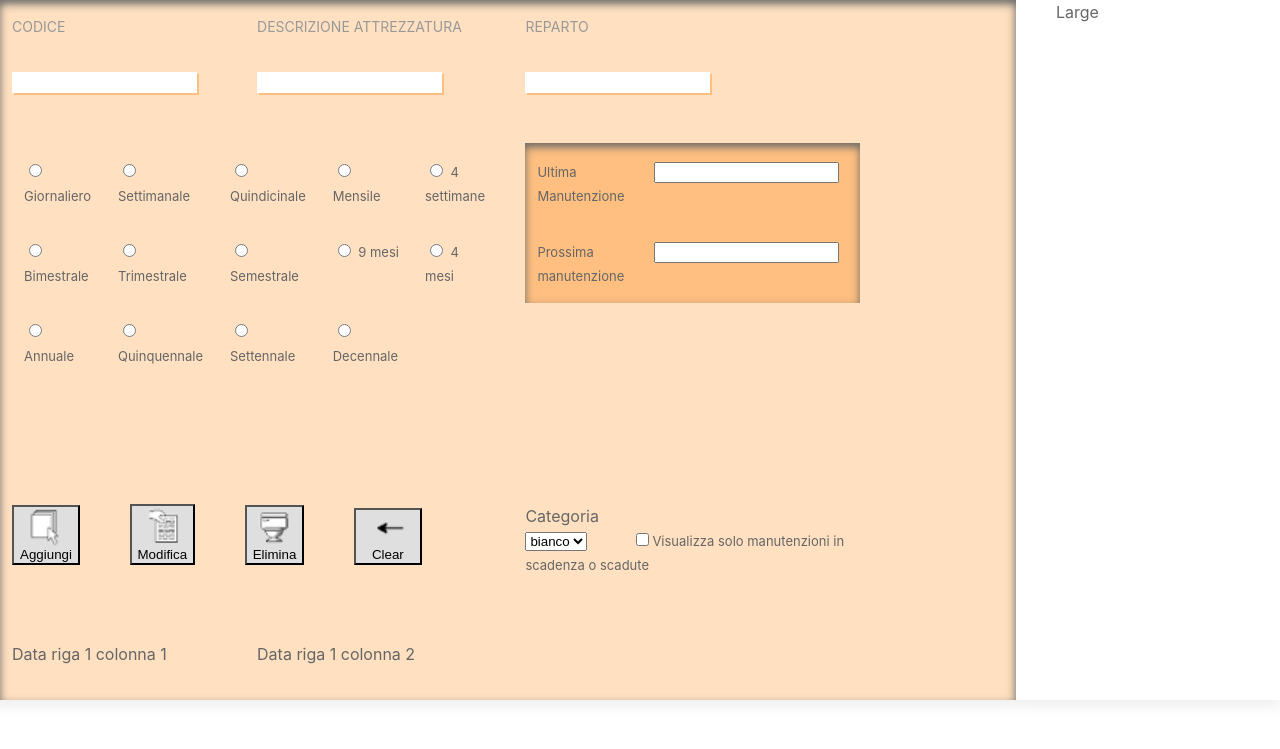
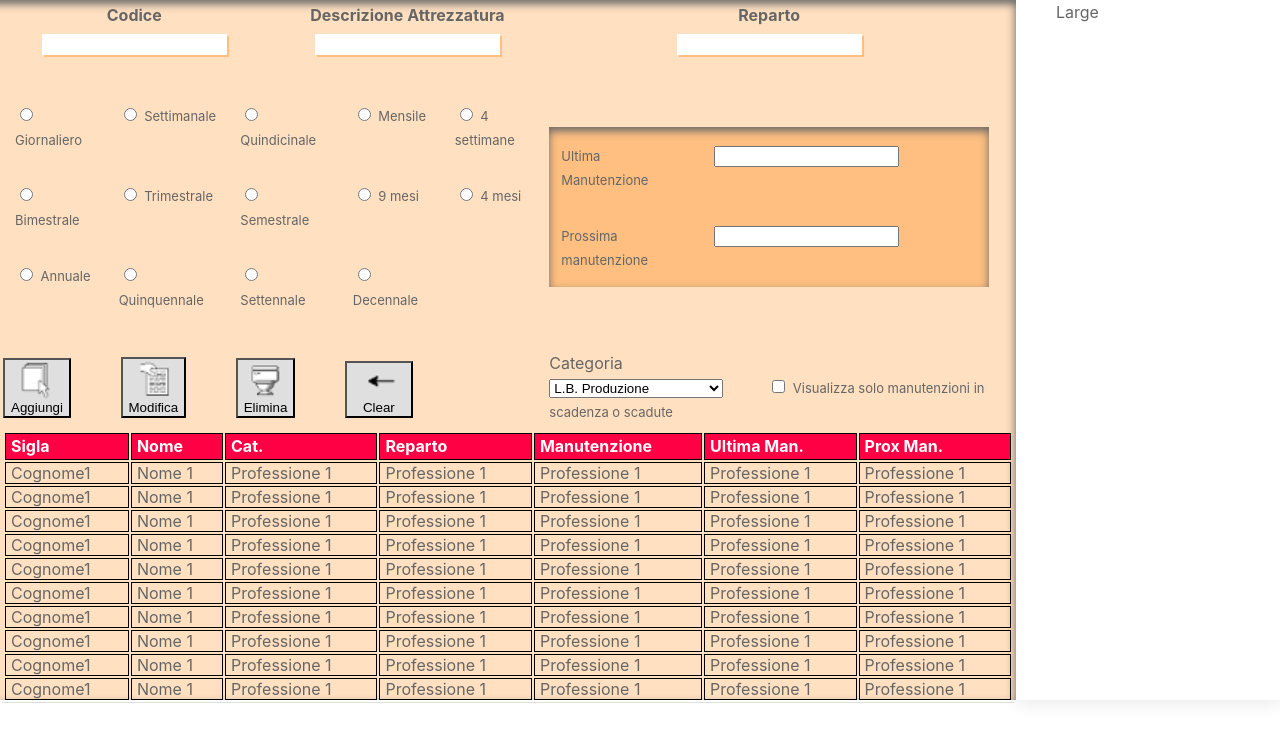
Before and after one commit to EmilioVerri/Software-Manutenzione, a PHP site: page / in a window 1280 px wide. Shown: the top 749 px of the page. Run offline with PHP 8.4, Linux system fonts and the light colour scheme.

Commit message:
Zona arancione, inserita la scroll bar alla tabella. La tabella deve essere ancora modificata però

```diff
--- /dev/null
+++ b/www/css.css
@@ -0,0 +1,56 @@
+
+
+#stile {
+    border: 1px solid black; /* Add table borders */
+    padding: 5px; /* Add cell padding */
+  }
+
+  /* Add styling for selected rows (when a td is clicked) */
+  tr.selected {
+    background-color: #FFC; /* Or any desired color */
+  }
+
+  /* Show scrollbar after 5 tr elements in table with id="scorribile" */
+  #scorribile tbody tr:nth-child(6) {
+    display: table-row; /* Show scrollbar after 5th row */
+  }
+
+
+
+
+
+/*tabella scorribile*/
+
+  .table-ext {width:90%;}
+
+.table-ext thead th {
+height:15px;
+line-height:15px;
+border-bottom:1px solid #ddd;
+text-align: left;
+border:1px solid #ddd;
+padding: 0 0 0 5px;
+background: #f04;
+color:#fff;
+}
+
+.table-ext tbody td {
+border-bottom:1px solid #ddd;
+}
+
+.divinterno{
+height:270px;
+overflow:auto;
+width:100%;
+}
+
+.table-int {
+width:100%;
+}
+
+.table-int td {
+height:10px;
+line-height:10px;
+}
+
+/*fine tabella scorribile*/
--- a/www/index.php
+++ b/www/index.php
@@ -28,6 +28,12 @@ if (session_status() === PHP_SESSION_NONE) {
 
 <head>
     <title>Baxter Application</title>
+
+    <link rel="stylesheet" href="css.css">
+
+
+
+
     <meta charset="utf-8" />
     <meta name="viewport" content="width=device-width, initial-scale=1" />
     <link rel="stylesheet" href="https://cdn.jsdelivr.net/npm/uikit@3.15.9/dist/css/uikit.min.css" />
@@ -37,9 +43,9 @@ if (session_status() === PHP_SESSION_NONE) {
 
 <body>
     <div class="uk-grid uk-grid-match">
-        <div class="uk-width-4-5 uk-card uk-card-default" style="height:700px;">
-            <table class="uk-table uk-table-responsive"
-                style="background-color: rgb(255, 224,192); box-shadow: inset 0 4px 8px;">
+        <div class="uk-width-4-5 uk-card uk-card-default"
+            style="height:700px; background-color: rgb(255, 224,192);box-shadow: inset 0 4px 8px;">
+            <table>
                 <thead>
                     <tr>
                         <th>Codice</th>
@@ -49,13 +55,16 @@ if (session_status() === PHP_SESSION_NONE) {
                 </thead>
                 <tbody>
                     <tr>
-                        <td><input type="text" id="input1" name="codice"
+                        <td align="center"><input type="text" id="input1" name="codice"
                                 style="border: 2px solid white; box-shadow: 2px 2px 0px rgb(254, 191, 128);"></td>
-                        <td><input type="text" id="input1" name="descrizioneAttrezzatura"
+                        <td align="center"><input type="text" id="input1" name="descrizioneAttrezzatura"
                                 style="border: 2px solid white; box-shadow: 2px 2px 0px rgb(254, 191, 128);"></td>
-                        <td><input type="text" id="input1" name="reparto"
+                        <td align="center"><input type="text" id="input1" name="reparto"
                                 style="border: 2px solid white; box-shadow: 2px 2px 0px rgb(254, 191, 128);"></td>
                     </tr>
+                    <tr>
+                    <td><br></td>
+    </tr>
                     <tr>
 
                         <td colspan=2>
@@ -172,14 +181,13 @@ if (session_status() === PHP_SESSION_NONE) {
                         </td>
                         <td>
                             <div class="table-header">Categoria</div>
-                            <select name="colori">
-                                <option value="1">bianco</option>
-                                <option value="2">nero</option>
-                                <option value="3">grigio</option>
-                                <option value="4">rosso</option>
-                                <option value="5">blu</option>
+                            <select name="tipi">
+                                <option value="1">L.B. Produzione</option>
+                                <option value="2">L.B. Manutenzione</option>
+                                <option value="3">Solo Piano Manutenzione</option>
                             </select>&nbsp;&nbsp;&nbsp;&nbsp;&nbsp;&nbsp;&nbsp;&nbsp;&nbsp;
-                            <input type="checkbox" value="scadenzaManutenzioni"><font size="2">Visualizza solo manutenzioni in scadenza o scadute</font>
+                            <input type="checkbox" value="scadenzaManutenzioni">
+                            <font size="2">Visualizza solo manutenzioni in scadenza o scadute</font>
                         </td>
                         <td></td>
                         <td></td>
@@ -189,9 +197,141 @@ if (session_status() === PHP_SESSION_NONE) {
                         <td></td>
                     </tr>
                     <tr>
+                    <table class="table-ext">
+<tbody>
+    <tr>
+	<td colspan="3">
+		<div class="divinterno">
+			<table class="table-int" id="scorribile">
+            <thead>
+        <tr>
+            <th id="stile">Sigla</th>
+            <th id="stile">Nome</th >
+            <th id="stile">Cat.</th>
+            <th id="stile">Reparto</th>
+            <th id="stile">Manutenzione</th>
+            <th id="stile">Ultima Man.</th>
+            <th id="stile">Prox Man.</th>
+	  </tr>
+  </thead>
+				<tr>
+				    <td id="stile">Cognome1</td>
+				    <td id="stile">Nome 1</td>
+				    <td id="stile">Professione 1</td>
+                    <td id="stile">Professione 1</td>
+                    <td id="stile">Professione 1</td>
+                    <td id="stile">Professione 1</td>
+                    <td id="stile">Professione 1</td>
+				</tr>
+                <tr>
+				    <td id="stile">Cognome1</td>
+				    <td id="stile">Nome 1</td>
+				    <td id="stile">Professione 1</td>
+                    <td id="stile">Professione 1</td>
+                    <td id="stile">Professione 1</td>
+                    <td id="stile">Professione 1</td>
+                    <td id="stile">Professione 1</td>
+				</tr>
+                <tr>
+				    <td id="stile">Cognome1</td>
+				    <td id="stile">Nome 1</td>
+				    <td id="stile">Professione 1</td>
+                    <td id="stile">Professione 1</td>
+                    <td id="stile">Professione 1</td>
+                    <td id="stile">Professione 1</td>
+                    <td id="stile">Professione 1</td>
+				</tr>
+                <tr>
+				    <td id="stile">Cognome1</td>
+				    <td id="stile">Nome 1</td>
+				    <td id="stile">Professione 1</td>
+                    <td id="stile">Professione 1</td>
+                    <td id="stile">Professione 1</td>
+                    <td id="stile">Professione 1</td>
+                    <td id="stile">Professione 1</td>
+				</tr>
+                <tr>
+				    <td id="stile">Cognome1</td>
+				    <td id="stile">Nome 1</td>
+				    <td id="stile">Professione 1</td>
+                    <td id="stile">Professione 1</td>
+                    <td id="stile">Professione 1</td>
+                    <td id="stile">Professione 1</td>
+                    <td id="stile">Professione 1</td>
+				</tr>
+                <tr>
+				    <td id="stile">Cognome1</td>
+				    <td id="stile">Nome 1</td>
+				    <td id="stile">Professione 1</td>
+                    <td id="stile">Professione 1</td>
+                    <td id="stile">Professione 1</td>
+                    <td id="stile">Professione 1</td>
+                    <td id="stile">Professione 1</td>
+				</tr>
+                <tr>
+				    <td id="stile">Cognome1</td>
+				    <td id="stile">Nome 1</td>
+				    <td id="stile">Professione 1</td>
+                    <td id="stile">Professione 1</td>
+                    <td id="stile">Professione 1</td>
+                    <td id="stile">Professione 1</td>
+                    <td id="stile">Professione 1</td>
+				</tr>
+                <tr>
+				    <td id="stile">Cognome1</td>
+				    <td id="stile">Nome 1</td>
+				    <td id="stile">Professione 1</td>
+                    <td id="stile">Professione 1</td>
+                    <td id="stile">Professione 1</td>
+                    <td id="stile">Professione 1</td>
+                    <td id="stile">Professione 1</td>
+				</tr>
+                <tr>
+				    <td id="stile">Cognome1</td>
+				    <td id="stile">Nome 1</td>
+				    <td id="stile">Professione 1</td>
+                    <td id="stile">Professione 1</td>
+                    <td id="stile">Professione 1</td>
+                    <td id="stile">Professione 1</td>
+                    <td id="stile">Professione 1</td>
+				</tr>
+                <tr>
+				    <td id="stile">Cognome1</td>
+				    <td id="stile">Nome 1</td>
+				    <td id="stile">Professione 1</td>
+                    <td id="stile">Professione 1</td>
+                    <td id="stile">Professione 1</td>
+                    <td id="stile">Professione 1</td>
+                    <td id="stile">Professione 1</td>
+				</tr>
+                <tr>
+				    <td id="stile">Cognome1</td>
+				    <td id="stile">Nome 1</td>
+				    <td id="stile">Professione 1</td>
+                    <td id="stile">Professione 1</td>
+                    <td id="stile">Professione 1</td>
+                    <td id="stile">Professione 1</td>
+                    <td id="stile">Professione 1</td>
+				</tr>
+                <tr>
+				    <td id="stile">Cognome1</td>
+				    <td id="stile">Nome 1</td>
+				    <td id="stile">Professione 1</td>
+                    <td id="stile">Professione 1</td>
+                    <td id="stile">Professione 1</td>
+                    <td id="stile">Professione 1</td>
+                    <td id="stile">Professione 1</td>
+				</tr>
+			 </table><!--Table-int-->
+		</div>
+	</td><!--/colspan tabella ext-->
+   </tr>
+</tbody>
+</table><!--/table-ext-->
+                    </tr>
 
-                    <td>Data riga 1 colonna 1</td>
-                    <td>Data riga 1 colonna 2</td>
+                    <tr>
+
                     </tr>
                 </tbody>
             </table>
@@ -203,6 +343,8 @@ if (session_status() === PHP_SESSION_NONE) {
             Large
         </div>
     </div>
+
+    <script src="js.js"></script>
 </body>
 
 </html>
--- /dev/null
+++ b/www/js.js
@@ -0,0 +1,33 @@
+document.addEventListener('DOMContentLoaded', function() {
+    const table = document.getElementById('scorribile');
+    let selectedRow = null; // Keep track of the currently selected row
+
+    if (table) {
+      table.addEventListener('click', function(event) {
+        if (event.target.tagName === 'TD') {
+          // Select the entire row (TR) containing the clicked TD
+          const row = event.target.parentNode;
+
+          // Deselect the previously selected row (if any)
+          if (selectedRow) {
+            selectedRow.classList.remove('selected');
+          }
+
+          // Select the clicked row
+          row.classList.add('selected');
+          selectedRow = row;
+
+          // Scroll to the selected row if it's below the visible area
+          if (row.offsetTop > window.innerHeight) {
+            row.scrollIntoView({ behavior: 'smooth' });
+          }
+
+          // Log values of all td within the selected row
+          const selectedRowTds = row.querySelectorAll('td');
+          console.log('Valori riga selezionata: ', Array.from(selectedRowTds).map(td => td.textContent));
+        }
+      });
+    } else {
+      console.error('Table element with ID "scorribile" not found!');
+    }
+  });
```
Also changed, not shown: 13 other files.
